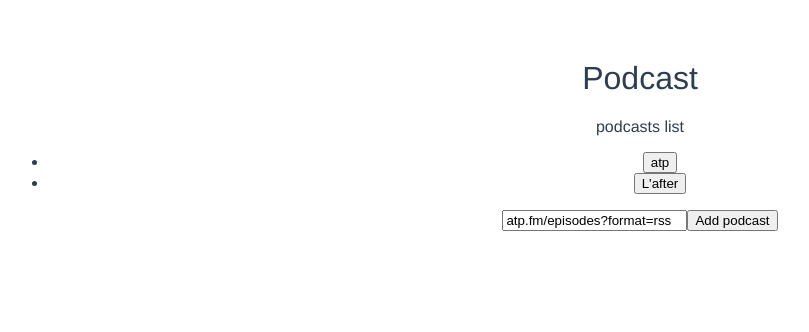
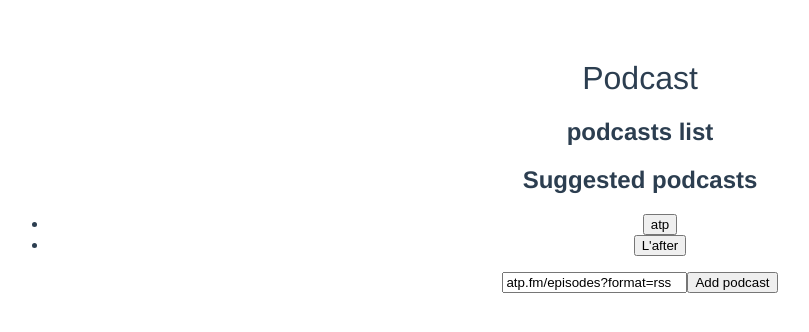
Before and after one commit to jibeetz/media-webapp, a Vue app: page / in a window 1280 px wide. Shown: the top 332 px of the page, without its empty margins (0-809 px from the left). Built offline with nearby package versions, Linux system fonts and the light colour scheme; what vue-resource would draw is missing.

Commit message:
Clean variables names

```diff
--- a/src/components/Podcast.vue
+++ b/src/components/Podcast.vue
@@ -4,9 +4,9 @@
 
         <h1>{{ title }}</h1>
 
-        <PodcastsList :added="addedPodcast" @removePodcast="removePodcast"/>
+        <PodcastsList :added="addedPodcast"/>
 
-        <PodcastAdd @savePodcast="savePodcast" :removed="removing"/>
+        <PodcastAdd @savePodcast="savePodcast"/>
 
     </div>
 </template>
@@ -26,20 +26,13 @@ export default {
     return {
       title: 'Podcast',
       message: null,
-      addedPodcast: null,
-      removing: false
+      addedPodcast: null
     }
   },
   methods: {
     savePodcast: function (addedPodcast) {
       this.addedPodcast = addedPodcast;
-    },
-    removePodcast: function(){
-
-      this.removing = !this.removing;
-      console.log('removing', this.addedPodcast);
     }
-
   }
 }
 </script>
--- a/src/components/PodcastAdd.vue
+++ b/src/components/PodcastAdd.vue
@@ -5,15 +5,15 @@
 
       <input type="text" v-model="podcastUrl">
 
-        <button v-on:click="getItem">Add podcast</button>
+      <button v-on:click="getPodcast">Add podcast</button>
 
-        <section v-if="podcast">
-            <h4>{{podcast.title}}</h4>
-            <button v-if="podcastUrl" v-on:click="$emit('savePodcast', podcast)">Save</button>
-            <button v-if="podcastUrl" v-on:click="removePodcast">Remove</button>
+      <section v-if="loadedPodcast">
+          <h4>{{loadedPodcast.title}}</h4>
+          <button v-if="podcastUrl" v-on:click="$emit('savePodcast', loadedPodcast)">Save</button>
+          <button v-if="podcastUrl" v-on:click="removeLoadedPodcast">Remove</button>
 
           <ul>
-                <li v-for="episode in podcast.item" :key="episode.guid.content">
+              <li v-for="episode in loadedPodcast.item" :key="episode.guid.content">
                   {{episode.title}}
               </li>
           </ul>
@@ -33,21 +33,14 @@ export default {
   data () {
     return {
       podcastUrl: 'atp.fm/episodes?format=rss',
-      podcast: null
+      loadedPodcast: null
     }
   },
-  props: ['removed'],
   watch: {
-    removed: function() {
 
-      console.log('removed')
-
-      this.podcast = {}
-      this.podcastUrl = ''
-    }
   },
   methods: {
-    getItem () {
+    getPodcast () {
       console.log('podcastUrl', this.podcastUrl);
 
       if(this.podcastUrl === ''){
@@ -56,14 +49,15 @@ export default {
       }
 
       this.$http.get('https://query.yahooapis.com/v1/public/yql?q=select%20*%20from%20xml%20where%20url%3D"' + this.podcastUrl + '"&format=json').then(response => {
-        this.podcast = response.body.query.results.rss.channel
-        console.log('loaded podcast', this.podcast);
+        this.loadedPodcast = response.body.query.results.rss.channel
+        console.log('loadedPodcast', this.loadedPodcast);
+
       }, response => {
         // error callback
       })
     },
-    removePodcast(){
-      this.podcast = {}
+    removeLoadedPodcast(){
+      this.loadedPodcast = {}
       this.podcastUrl = ''
     },
     suggestPodcast(suggestedPodcast){
@@ -71,7 +65,7 @@ export default {
 
       this.podcastUrl = suggestedPodcast.url
 
-      this.getItem()
+      this.getPodcast()
 
     }
   }
--- a/src/components/PodcastsList.vue
+++ b/src/components/PodcastsList.vue
@@ -1,6 +1,6 @@
 <template>
     <div>
-        podcasts list
+        <h2>podcasts list</h2>
 
         <ul v-if="savedPodcasts.length">
           <li v-for="(savedPodcast, key) in savedPodcasts" :key="key">
--- a/src/components/PodcastsSuggested.vue
+++ b/src/components/PodcastsSuggested.vue
@@ -2,7 +2,7 @@
     <div>
 
         <section v-if="suggestedPodcasts.length">
-
+            <h2>Suggested podcasts</h2>
             <ul>
                 <li v-for="(suggestedPodcast, key) in suggestedPodcasts" :key="key">
                     <button v-on:click="$emit('suggestPodcast', suggestedPodcast)">{{suggestedPodcast.title}}</button>
```
Lines whose indentation alone changed are shown as unchanged.
